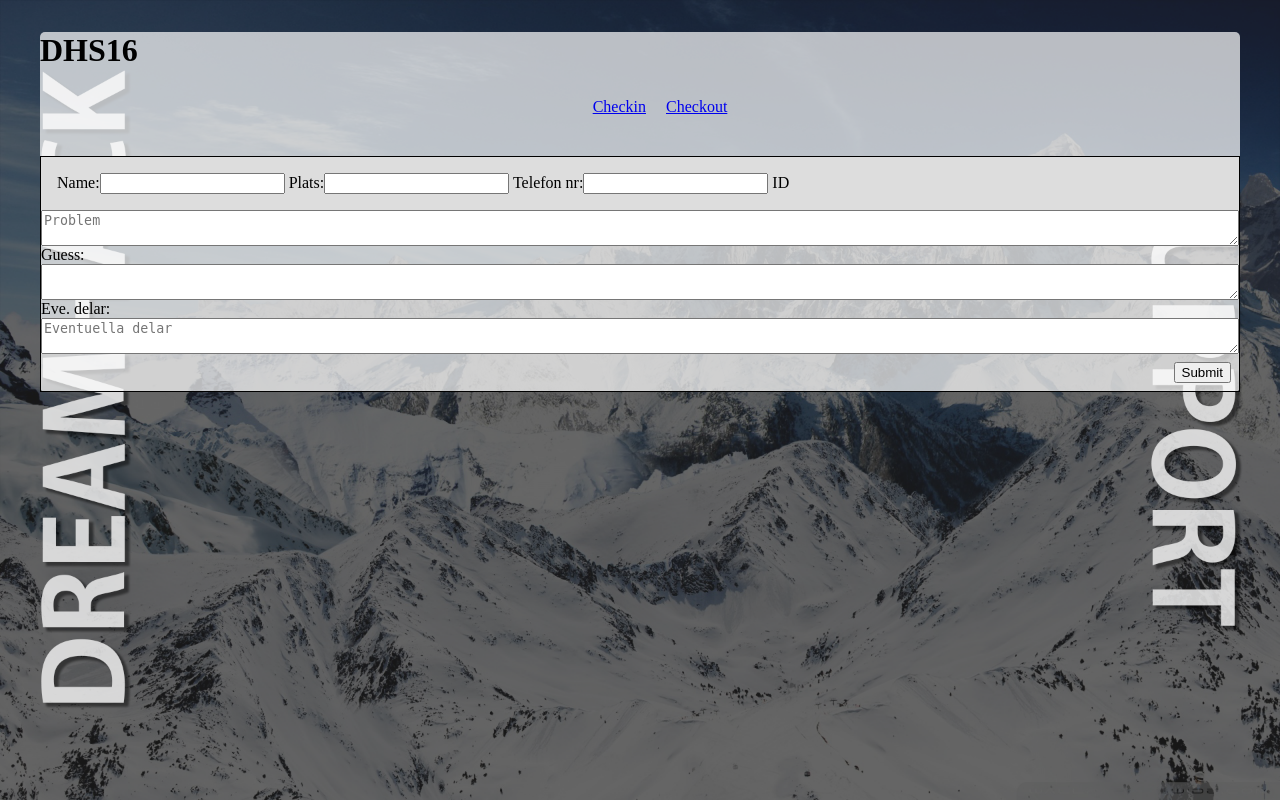
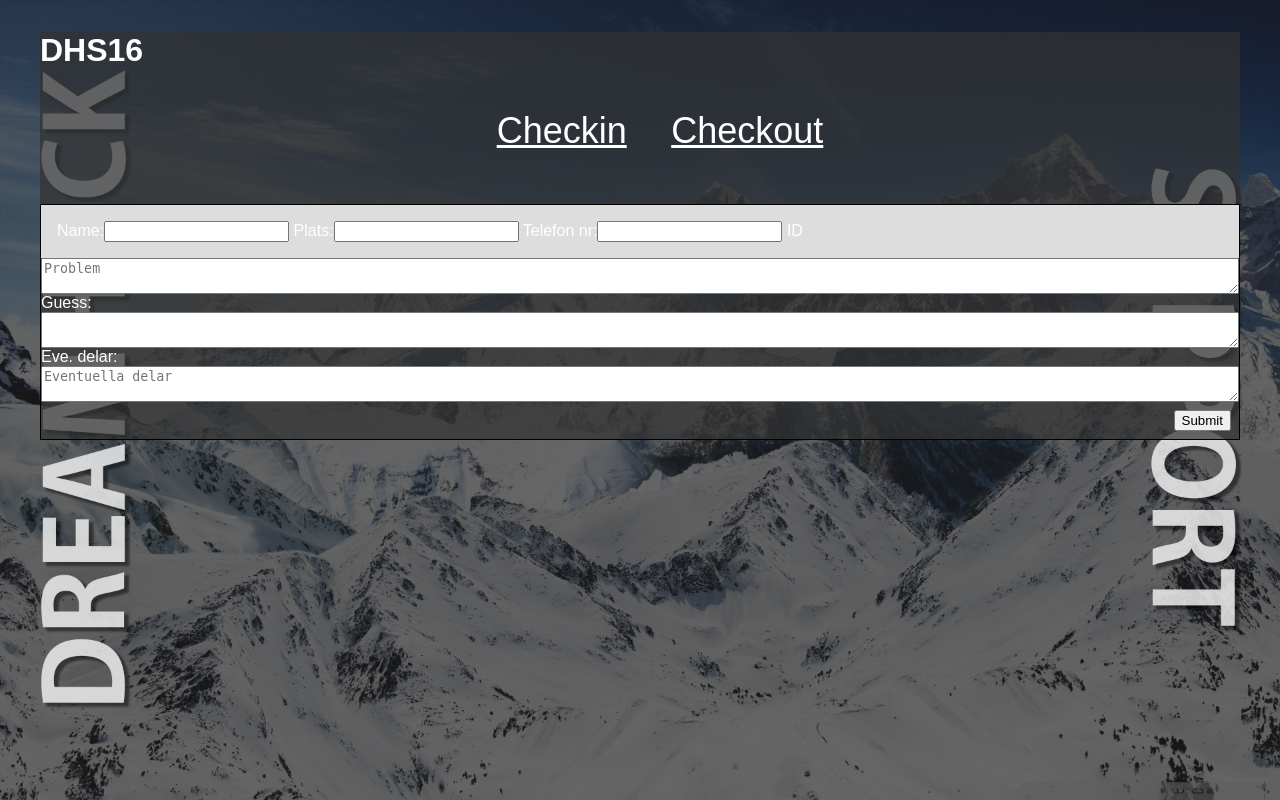
Before and after one commit to Cuteviking/Support-1.0, a PHP site: page / in a window 1280 px wide. Run offline with PHP 8.4, Linux system fonts and the light colour scheme.

Commit message:
Klarade inte av vit bakgrund, gjorde lite tillfälligt.

```diff
--- a/css/css.css
+++ b/css/css.css
@@ -3,13 +3,16 @@ body{
 	padding: 0;
 	background:url(../pic/snow.png);
 	background-size:cover;
+	color:#FFF;
+	font-family: sans-serif;
 
 }
 .pageContainer{
 	max-width: 1200px;
 	margin: 0 auto;
-	background-color: rgba(255,255,255,0.7);
-	border-radius:5px;
+	background-color: rgba(51,51,51,0.7);
+	border-radius:1px;
+
 }
 
 .pageContainer>header{
@@ -22,14 +25,24 @@ body{
 
 .mainNav ul{
 	text-align: center;
-	list-style: none;
+
 }
 
 .mainNav li{
 	display: inline-block;
-	padding: 8px;
+	padding: 20px;
 }
 
+.mainNav ul li a {
+	font-size:36px;
+	color:#FFF;
+}
+
+.mainNav ul li a:hover {
+	list-style-type:none;
+	font-size:36px;
+	color:#F90;
+}
 #checkin, #checkout{
 	border:solid 1px #000;
 }
```
